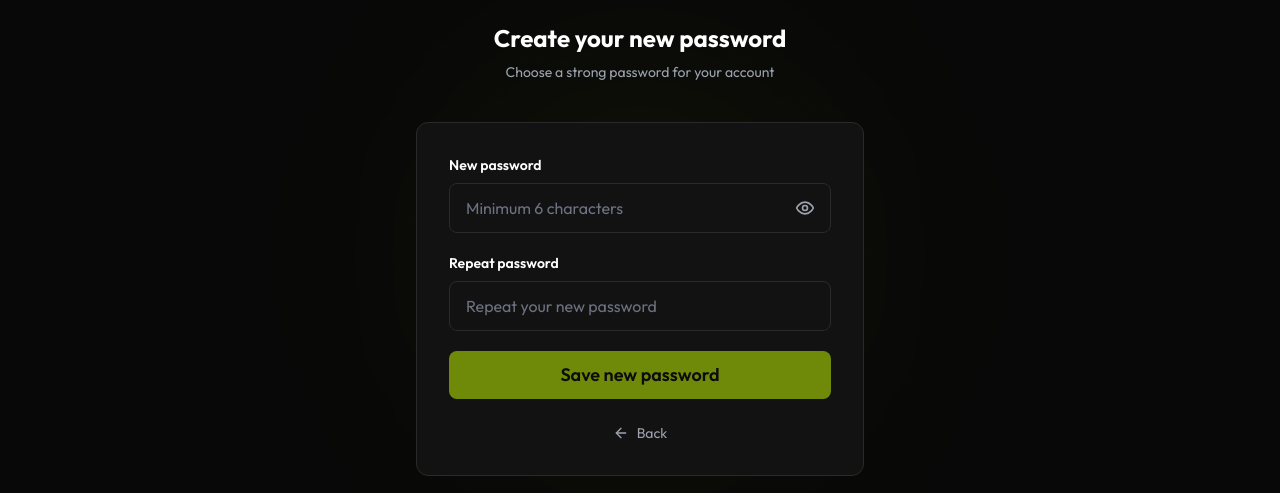
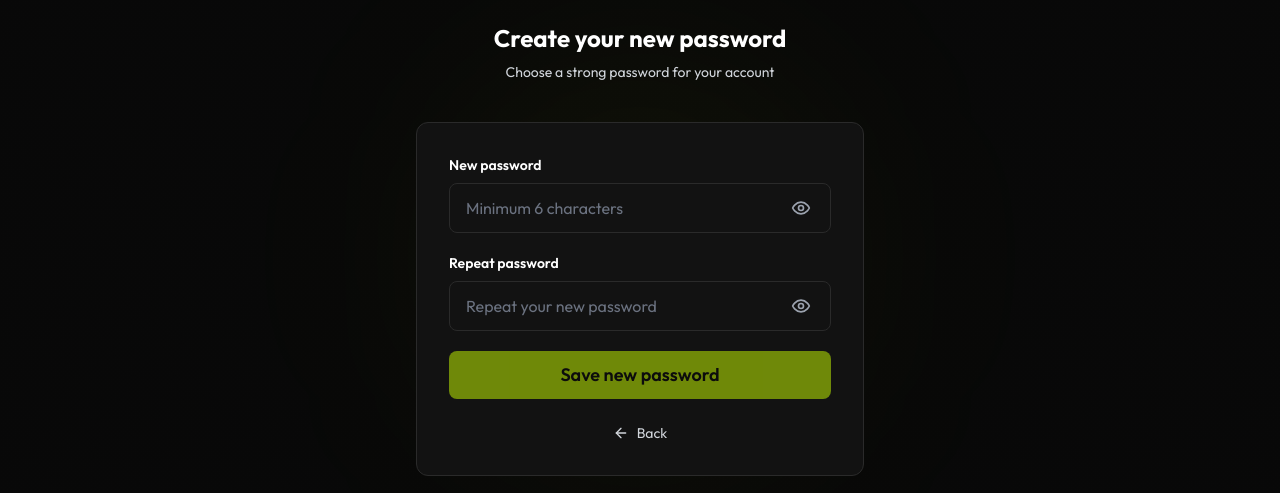
Before and after one commit to Heigh234/titansupps-project, a Next.js app: page /auth/new-password in a window 1280 px wide. Shown: the part 203-696 px from the top of the page. Built offline with nearby package versions, Linux system fonts and the light colour scheme; no server answers.

Commit message:
Update page.tsx

```diff
--- a/app/auth/new-password/page.tsx
+++ b/app/auth/new-password/page.tsx
@@ -66,7 +66,7 @@ export default function NewPasswordPage() {
           </div>
           <div>
             <h1 className="text-3xl font-black mb-2">Password updated!</h1>
-            <p className="text-gray-400">Your password was changed successfully.<br />Redirecting to login...</p>
+            <p className="text-gray-300">Your password was changed successfully.<br />Redirecting to login...</p>
           </div>
         </div>
       </main>
@@ -91,7 +91,7 @@ export default function NewPasswordPage() {
             </span>
           </Link>
           <h1 className="text-2xl font-bold mt-6 mb-2">Create your new password</h1>
-          <p className="text-gray-400 text-sm">
+          <p className="text-gray-300 text-sm">
             Choose a strong password for your account
           </p>
         </div>
@@ -105,9 +105,10 @@ export default function NewPasswordPage() {
 
           <form onSubmit={handleSubmit} className="space-y-5">
             <div>
-              <label className="block text-sm font-semibold mb-2">New password</label>
+              <label htmlFor="newPassword" className="block text-sm font-semibold mb-2">New password</label>
               <div className="relative">
                 <input
+                  id="newPassword"
                   type={showPassword ? 'text' : 'password'}
                   required
                   className="input pr-12"
@@ -118,7 +119,8 @@ export default function NewPasswordPage() {
                 <button
                   type="button"
                   onClick={() => setShowPassword(!showPassword)}
-                  className="absolute right-4 top-1/2 -translate-y-1/2 text-gray-400 hover:text-white transition-colors"
+                  aria-label={showPassword ? "Ocultar contraseña" : "Mostrar contraseña"}
+                  className="absolute right-3 top-1/2 -translate-y-1/2 text-gray-400 hover:text-white transition-colors p-2"
                 >
                   {showPassword ? <EyeOff className="w-5 h-5" /> : <Eye className="w-5 h-5" />}
                 </button>
@@ -126,15 +128,26 @@ export default function NewPasswordPage() {
             </div>
 
             <div>
-              <label className="block text-sm font-semibold mb-2">Repeat password</label>
+              <label htmlFor="confirmPassword" className="block text-sm font-semibold mb-2">Repeat password</label>
+              <div className="relative">
                 <input
+                  id="confirmPassword"
                   type={showPassword ? 'text' : 'password'}
                   required
-                className="input"
+                  className="input pr-12"
                   placeholder="Repeat your new password"
                   value={confirmPassword}
                   onChange={e => setConfirmPassword(e.target.value)}
                 />
+                <button
+                  type="button"
+                  onClick={() => setShowPassword(!showPassword)}
+                  aria-label={showPassword ? "Ocultar confirmación de contraseña" : "Mostrar confirmación de contraseña"}
+                  className="absolute right-3 top-1/2 -translate-y-1/2 text-gray-400 hover:text-white transition-colors p-2"
+                >
+                  {showPassword ? <EyeOff className="w-5 h-5" /> : <Eye className="w-5 h-5" />}
+                </button>
+              </div>
             </div>
 
             <Button
@@ -152,7 +165,7 @@ export default function NewPasswordPage() {
 
           <Link
             href="/auth/reset-password"
-            className="flex items-center justify-center gap-2 text-sm text-gray-400 hover:text-white transition-colors"
+            className="flex items-center justify-center gap-2 text-sm text-gray-300 hover:text-white transition-colors"
           >
             <ArrowLeft className="w-4 h-4" /> Back
           </Link>
```
Lines whose indentation alone changed are shown as unchanged.
